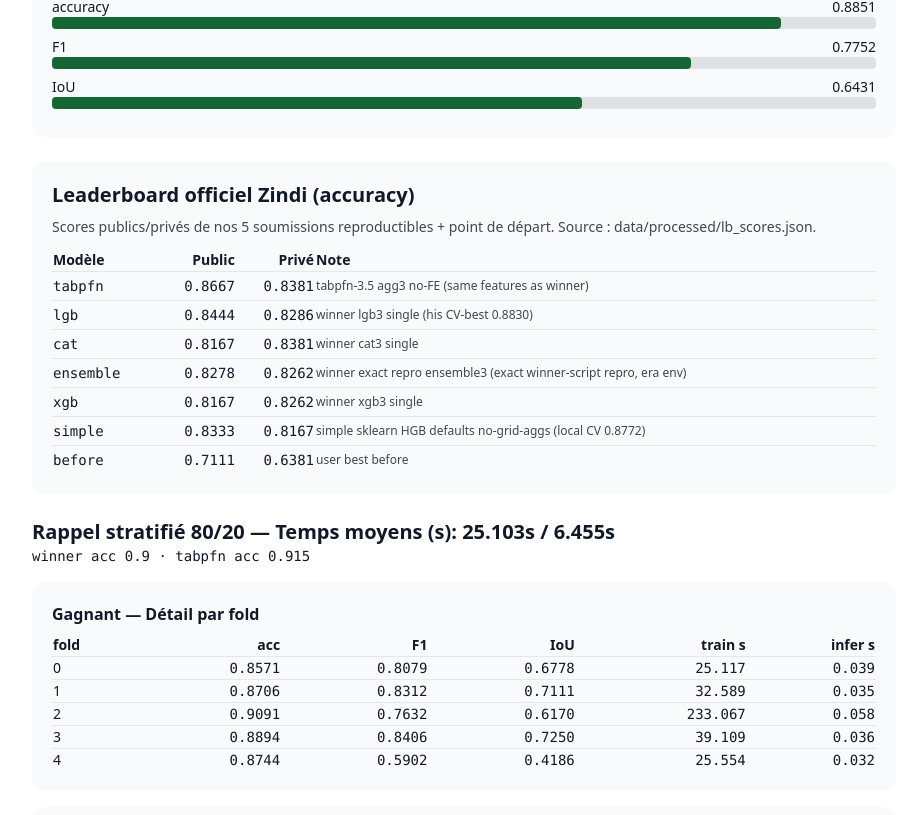
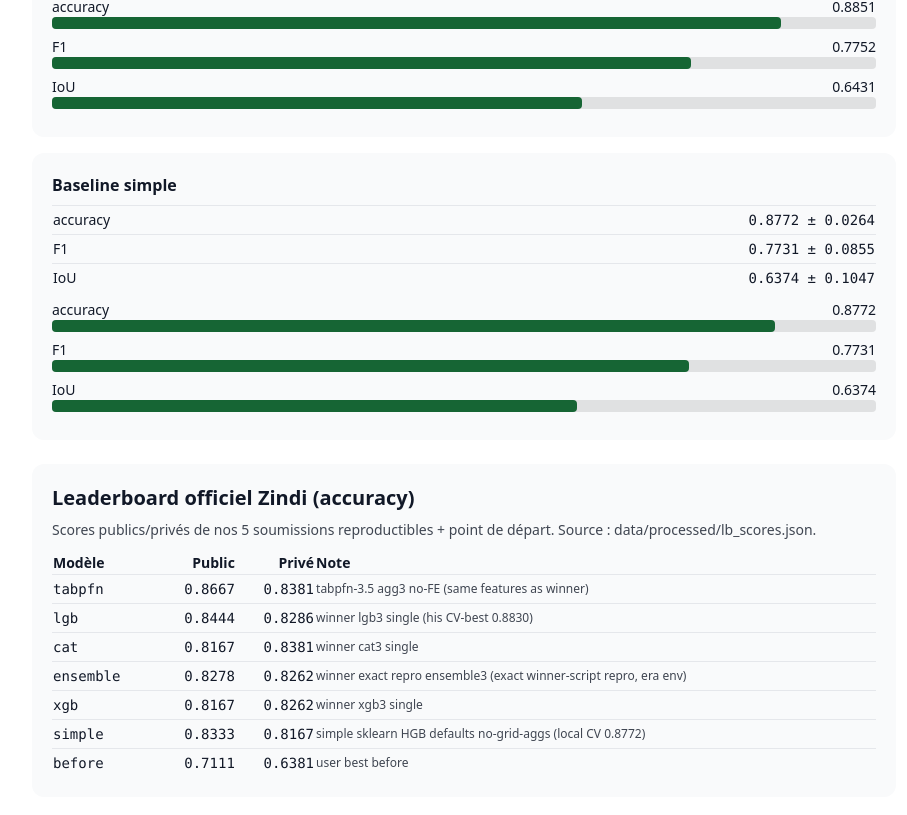
Before and after one commit to VinyVan/cropland-tabpfn-showdown, a Next.js app in the folder web/: page /performances in a window 1280 px wide. Shown: the part 2305-3120 px from the top of the page, without its empty margins (176-1083 px from the left). Built offline with nearby package versions, Linux system fonts and the light colour scheme.

Commit message:
feat: simple baseline everywhere + slim homepage

```diff
--- a/web/app/performances/page.tsx
+++ b/web/app/performances/page.tsx
@@ -11,6 +11,7 @@ import {
 import { dict, tr } from "../../lib/i18n";
 import { lbScores } from "../../lib/lb";
 import { ModelSummary, showdown } from "../../lib/showdown";
+import { simple } from "../../lib/simple";
 
 function StoryStrip({ lang }: { lang: "fr" | "en" }) {
   const cards = [
@@ -126,6 +127,7 @@ export default function Performances() {
 
       <SummaryTable name={tr(lang, dict.common.winner)} m={showdown.winner} />
       <SummaryTable name={tr(lang, dict.common.tabpfn)} m={showdown.tabpfn} />
+      <SummaryTable name={tr(lang, dict.common.simple)} m={simple} />
 
       <section className="card mt-6 overflow-x-auto">
         <h2 className="text-xl font-semibold">{tr(lang, dict.lb.title)}</h2>
@@ -177,6 +179,7 @@ export default function Performances() {
       </p>
       <FoldTable name={tr(lang, dict.common.winner)} m={showdown.winner} lang={lang} />
       <FoldTable name={tr(lang, dict.common.tabpfn)} m={showdown.tabpfn} lang={lang} />
+      <FoldTable name={tr(lang, dict.common.simple)} m={simple} lang={lang} />
     </>
   );
 }
--- a/web/components/charts.tsx
+++ b/web/components/charts.tsx
@@ -23,6 +23,7 @@ import {
 import { Lang, dict, tr } from "../lib/i18n";
 import { lbScores } from "../lib/lb";
 import { showdown } from "../lib/showdown";
+import { simple } from "../lib/simple";
 
 const TABPFN = "var(--tabpfn)";
 const TABPFN_SOFT = "var(--tabpfn-soft)";
@@ -151,6 +152,7 @@ export function FoldAccuracyChart({ lang }: { lang: Lang }) {
     fold: `F${f.fold}`,
     winner: f.accuracy,
     tabpfn: tabpfn.folds[i]?.accuracy ?? null,
+    simple: simple.folds[i]?.accuracy ?? null,
     tabpfnTop: tabpfn.acc + tabpfn.acc_std,
     tabpfnBot: tabpfn.acc - tabpfn.acc_std,
     winnerTop: winner.acc + winner.acc_std,
@@ -221,6 +223,15 @@ export function FoldAccuracyChart({ lang }: { lang: Lang }) {
             strokeDasharray="6 3"
             dot={{ r: 4, fill: WINNER }}
           />
+          <Line
+            type="monotone"
+            dataKey="simple"
+            name={tr(lang, dict.common.simple)}
+            stroke={SAND_STRONG}
+            strokeWidth={2}
+            strokeDasharray="2 2"
+            dot={{ r: 3, fill: SAND_STRONG }}
+          />
         </ComposedChart>
       </ResponsiveContainer>
     </div>
@@ -232,6 +243,7 @@ export function TrainTimeChart({ lang }: { lang: Lang }) {
   const rows = [
     { name: tr(lang, dict.common.winner), s: showdown.winner.train_time_s_mean },
     { name: tr(lang, dict.common.tabpfn), s: showdown.tabpfn.train_time_s_mean },
+    { name: tr(lang, dict.common.simple), s: simple.train_time_s_mean },
   ];
   return (
     <div>
@@ -272,9 +284,9 @@ export function MetricRadarChart({ lang }: { lang: Lang }) {
   const { winner, tabpfn } = showdown;
   void lang;
   const data = [
-    { metric: "Accuracy", winner: winner.acc, tabpfn: tabpfn.acc },
-    { metric: "F1", winner: winner.f1, tabpfn: tabpfn.f1 },
-    { metric: "IoU", winner: winner.iou, tabpfn: tabpfn.iou },
+    { metric: "Accuracy", winner: winner.acc, tabpfn: tabpfn.acc, simple: simple.acc },
+    { metric: "F1", winner: winner.f1, tabpfn: tabpfn.f1, simple: simple.f1 },
+    { metric: "IoU", winner: winner.iou, tabpfn: tabpfn.iou, simple: simple.iou },
   ];
   return (
     <div style={{ width: "100%", height: 300 }}>
@@ -285,6 +297,7 @@ export function MetricRadarChart({ lang }: { lang: Lang }) {
           <PolarRadiusAxis domain={[0.4, 1.0]} tick={{ fill: TICK, fontSize: 10 }} tickCount={4} />
           <Radar name="TabPFN-3.5" dataKey="tabpfn" stroke={TABPFN} fill={TABPFN} fillOpacity={0.35} strokeWidth={3} dot />
           <Radar name="Winner" dataKey="winner" stroke={WINNER} fill={WINNER} fillOpacity={0.15} strokeWidth={2} strokeDasharray="6 3" dot />
+          <Radar name="Simple" dataKey="simple" stroke={SAND_STRONG} fill={SAND_STRONG} fillOpacity={0.15} strokeWidth={2} strokeDasharray="2 2" dot />
           <Legend wrapperStyle={{ fontSize: 12 }} />
           <Tooltip contentStyle={tooltipStyle} formatter={(v) => [(v as number).toFixed(4), ""]} />
         </RadarChart>
--- /dev/null
+++ b/web/data/simple_baseline.json
@@ -0,0 +1,93 @@
+{
+  "acc": 0.8772,
+  "acc_std": 0.0264,
+  "f1": 0.7731,
+  "f1_std": 0.0855,
+  "iou": 0.6374,
+  "iou_std": 0.1047,
+  "train_time_s_mean": 4.81,
+  "infer_time_s_mean": 0.012,
+  "times": {
+    "train_s": [
+      1.637,
+      1.491,
+      4.54,
+      5.548,
+      10.836
+    ],
+    "infer_s": [
+      0.011,
+      0.007,
+      0.029,
+      0.01,
+      0.005
+    ]
+  },
+  "folds": [
+    {
+      "fold": 0,
+      "n": 203,
+      "accuracy": 0.8472906403940886,
+      "f1": 0.7973856209150327,
+      "iou": 0.6630434782608695,
+      "tn": 111,
+      "fp": 15,
+      "fn": 16,
+      "tp": 61,
+      "train_time_s": 1.637,
+      "infer_time_s": 0.011
+    },
+    {
+      "fold": 1,
+      "n": 201,
+      "accuracy": 0.8557213930348259,
+      "f1": 0.8129032258064516,
+      "iou": 0.6847826086956522,
+      "tn": 109,
+      "fp": 18,
+      "fn": 11,
+      "tp": 63,
+      "train_time_s": 1.491,
+      "infer_time_s": 0.007
+    },
+    {
+      "fold": 2,
+      "n": 198,
+      "accuracy": 0.9191919191919192,
+      "f1": 0.8,
+      "iou": 0.6666666666666666,
+      "tn": 150,
+      "fp": 5,
+      "fn": 11,
+      "tp": 32,
+      "train_time_s": 4.54,
+      "infer_time_s": 0.029
+    },
+    {
+      "fold": 3,
+      "n": 199,
+      "accuracy": 0.8944723618090452,
+      "f1": 0.8489208633093526,
+      "iou": 0.7375,
+      "tn": 119,
+      "fp": 14,
+      "fn": 7,
+      "tp": 59,
+      "train_time_s": 5.548,
+      "infer_time_s": 0.01
+    },
+    {
+      "fold": 4,
+      "n": 199,
+      "accuracy": 0.8693467336683417,
+      "f1": 0.6060606060606061,
+      "iou": 0.43478260869565216,
+      "tn": 153,
+      "fp": 9,
+      "fn": 17,
+      "tp": 20,
+      "train_time_s": 10.836,
+      "infer_time_s": 0.005
+    }
+  ]
+}
--- a/web/lib/i18n.ts
+++ b/web/lib/i18n.ts
@@ -140,6 +140,7 @@ export const dict = {
     inferTime: { fr: "Inférence", en: "Inference" },
     winner: { fr: "Gagnant", en: "Winner" },
     tabpfn: { fr: "TabPFN-3.5", en: "TabPFN-3.5" },
+    simple: { fr: "Baseline simple", en: "Simple baseline" },
   },
   map: {
     title: { fr: "Carte des prédictions", en: "Prediction map" },
--- /dev/null
+++ b/web/lib/simple.ts
@@ -0,0 +1,7 @@
+import type { ModelSummary } from "./showdown";
+
+// Bundled copy of data/processed/simple_baseline.json (sync via `npm run sync-data`).
+// eslint-disable-next-line @typescript-eslint/no-var-requires
+import bundled from "../data/simple_baseline.json";
+
+export const simple = bundled as ModelSummary;
--- a/web/package.json
+++ b/web/package.json
@@ -6,7 +6,7 @@
     "dev": "next dev -p 3001",
     "build": "next build",
     "start": "next start -p 3001",
-    "sync-data": "cp ../data/processed/showdown.json ./data/showdown.json && cp ../data/processed/lb_scores.json ./data/lb_scores.json && cp ../data/processed/map_points.csv ./data/map_points.csv && mkdir -p ./public/data && cp ../data/processed/map_points.csv ./public/data/map_points.csv && cp ../data/processed/lb_scores.json ./public/data/lb_scores.json && cp ../data/processed/showdown.json ./public/data/showdown.json"
+    "sync-data": "cp ../data/processed/showdown.json ./data/showdown.json && cp ../data/processed/lb_scores.json ./data/lb_scores.json && cp ../data/processed/map_points.csv ./data/map_points.csv && mkdir -p ./public/data && cp ../data/processed/map_points.csv ./public/data/map_points.csv && cp ../data/processed/lb_scores.json ./public/data/lb_scores.json && cp ../data/processed/showdown.json ./public/data/showdown.json && cp ../data/processed/simple_baseline.json ./data/simple_baseline.json && cp ../data/processed/simple_baseline.json ./public/data/simple_baseline.json"
   },
   "dependencies": {
     "@ag-ui/client": "^1.0.1",
--- /dev/null
+++ b/web/public/data/simple_baseline.json
@@ -0,0 +1,93 @@
+{
+  "acc": 0.8772,
+  "acc_std": 0.0264,
+  "f1": 0.7731,
+  "f1_std": 0.0855,
+  "iou": 0.6374,
+  "iou_std": 0.1047,
+  "train_time_s_mean": 4.81,
+  "infer_time_s_mean": 0.012,
+  "times": {
+    "train_s": [
+      1.637,
+      1.491,
+      4.54,
+      5.548,
+      10.836
+    ],
+    "infer_s": [
+      0.011,
+      0.007,
+      0.029,
+      0.01,
+      0.005
+    ]
+  },
+  "folds": [
+    {
+      "fold": 0,
+      "n": 203,
+      "accuracy": 0.8472906403940886,
+      "f1": 0.7973856209150327,
+      "iou": 0.6630434782608695,
+      "tn": 111,
+      "fp": 15,
+      "fn": 16,
+      "tp": 61,
+      "train_time_s": 1.637,
+      "infer_time_s": 0.011
+    },
+    {
+      "fold": 1,
+      "n": 201,
+      "accuracy": 0.8557213930348259,
+      "f1": 0.8129032258064516,
+      "iou": 0.6847826086956522,
+      "tn": 109,
+      "fp": 18,
+      "fn": 11,
+      "tp": 63,
+      "train_time_s": 1.491,
+      "infer_time_s": 0.007
+    },
+    {
+      "fold": 2,
+      "n": 198,
+      "accuracy": 0.9191919191919192,
+      "f1": 0.8,
+      "iou": 0.6666666666666666,
+      "tn": 150,
+      "fp": 5,
+      "fn": 11,
+      "tp": 32,
+      "train_time_s": 4.54,
+      "infer_time_s": 0.029
+    },
+    {
+      "fold": 3,
+      "n": 199,
+      "accuracy": 0.8944723618090452,
+      "f1": 0.8489208633093526,
+      "iou": 0.7375,
+      "tn": 119,
+      "fp": 14,
+      "fn": 7,
+      "tp": 59,
+      "train_time_s": 5.548,
+      "infer_time_s": 0.01
+    },
+    {
+      "fold": 4,
+      "n": 199,
+      "accuracy": 0.8693467336683417,
+      "f1": 0.6060606060606061,
+      "iou": 0.43478260869565216,
+      "tn": 153,
+      "fp": 9,
+      "fn": 17,
+      "tp": 20,
+      "train_time_s": 10.836,
+      "infer_time_s": 0.005
+    }
+  ]
+}
```
Also changed, not shown: web/app/page.tsx (+0 -67 lines).
